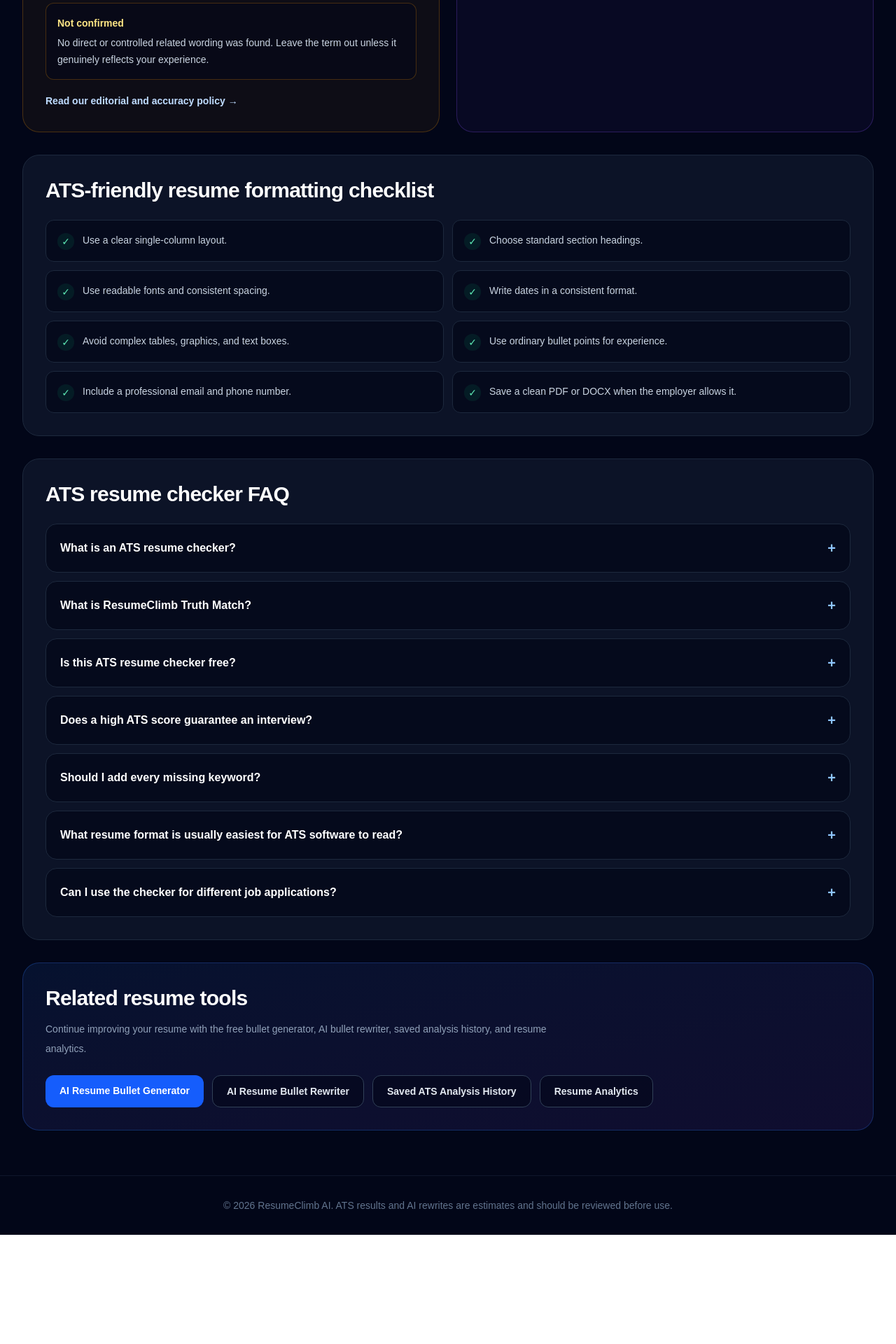
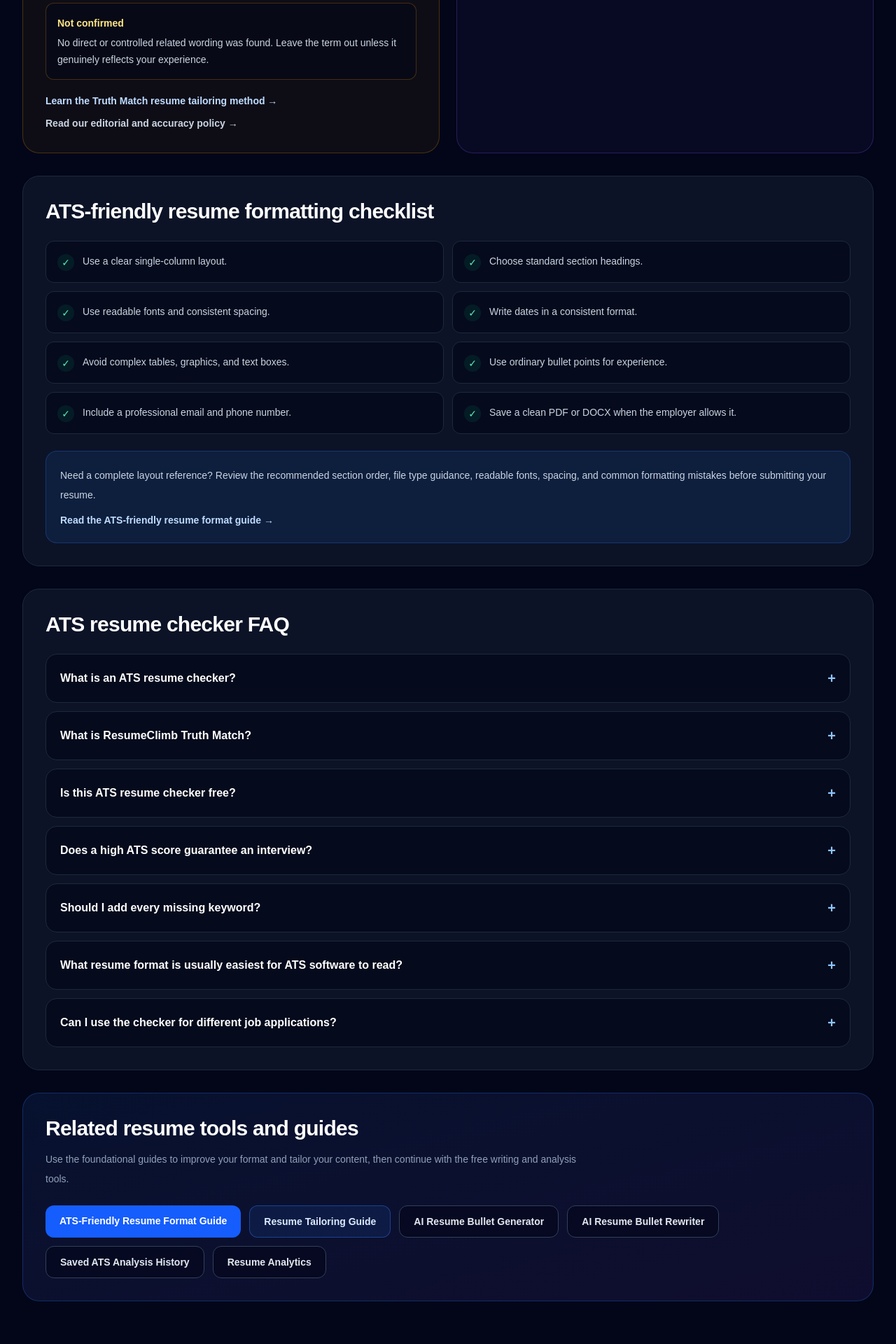
Before and after one commit to udaapps/resume-impact-ai, a Next.js app: page /ats-resume-checker in a window 1280 px wide. Shown: the part 4520-6440 px from the top of the page at 70% size. Before the commit the page ends 6284 px from the top, so only its background shows below. Built offline with nearby package versions, Linux system fonts and the light colour scheme; no server answers.

Commit message:
Improve ATS checker internal guide links

```diff
--- a/components/ats/ats-resume-checker-seo-content.tsx
+++ b/components/ats/ats-resume-checker-seo-content.tsx
@@ -266,12 +266,20 @@ export default function AtsResumeCheckerSeoContent() {
               </div>
             </dl>
 
-            <Link
-              href="/editorial-policy"
-              className="mt-5 inline-flex text-sm font-semibold text-blue-200 transition hover:text-white"
-            >
-              Read our editorial and accuracy policy →
-            </Link>
+            <div className="mt-5 flex flex-wrap gap-x-5 gap-y-3">
+              <Link
+                href="/guides/how-to-tailor-resume-to-job-description"
+                className="inline-flex text-sm font-semibold text-blue-200 transition hover:text-white"
+              >
+                Learn the Truth Match resume tailoring method →
+              </Link>
+              <Link
+                href="/editorial-policy"
+                className="inline-flex text-sm font-semibold text-slate-300 transition hover:text-white"
+              >
+                Read our editorial and accuracy policy →
+              </Link>
+            </div>
           </article>
 
           <article className="rounded-3xl border border-violet-500/25 bg-violet-500/5 p-6 sm:p-8">
@@ -331,6 +339,20 @@ export default function AtsResumeCheckerSeoContent() {
               </div>
             ))}
           </div>
+
+          <div className="mt-6 rounded-2xl border border-blue-500/25 bg-blue-500/10 p-5">
+            <p className="text-sm leading-7 text-slate-300">
+              Need a complete layout reference? Review the recommended section
+              order, file type guidance, readable fonts, spacing, and common
+              formatting mistakes before submitting your resume.
+            </p>
+            <Link
+              href="/guides/ats-friendly-resume-format"
+              className="mt-3 inline-flex text-sm font-semibold text-blue-200 transition hover:text-white"
+            >
+              Read the ATS-friendly resume format guide →
+            </Link>
+          </div>
         </section>
 
         <section
@@ -376,17 +398,29 @@ export default function AtsResumeCheckerSeoContent() {
             id="related-resume-tools-title"
             className="text-2xl font-bold tracking-tight text-white sm:text-3xl"
           >
-            Related resume tools
+            Related resume tools and guides
           </h2>
           <p className="mt-3 max-w-3xl text-sm leading-7 text-slate-400">
-            Continue improving your resume with the free bullet generator,
-            AI bullet rewriter, saved analysis history, and resume analytics.
+            Use the foundational guides to improve your format and tailor your
+            content, then continue with the free writing and analysis tools.
           </p>
 
           <div className="mt-6 flex flex-wrap gap-3">
             <Link
+              href="/guides/ats-friendly-resume-format"
+              className="rounded-xl bg-blue-600 px-5 py-3 text-sm font-semibold text-white transition hover:bg-blue-500"
+            >
+              ATS-Friendly Resume Format Guide
+            </Link>
+            <Link
+              href="/guides/how-to-tailor-resume-to-job-description"
+              className="rounded-xl border border-blue-500/40 bg-blue-500/10 px-5 py-3 text-sm font-semibold text-blue-100 transition hover:border-blue-400 hover:text-white"
+            >
+              Resume Tailoring Guide
+            </Link>
+            <Link
               href="/resume-bullet-generator"
-              className="rounded-xl bg-blue-600 px-5 py-3 text-sm font-semibold text-white transition hover:bg-blue-500"
+              className="rounded-xl border border-slate-700 bg-slate-950/60 px-5 py-3 text-sm font-semibold text-slate-200 transition hover:border-blue-500 hover:text-white"
             >
               AI Resume Bullet Generator
             </Link>
```
